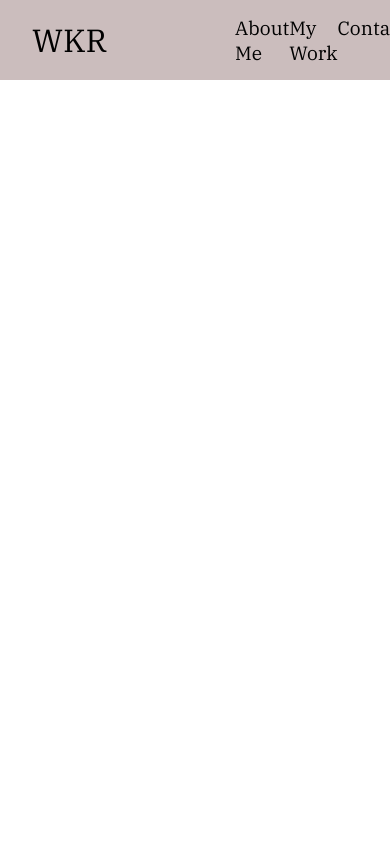
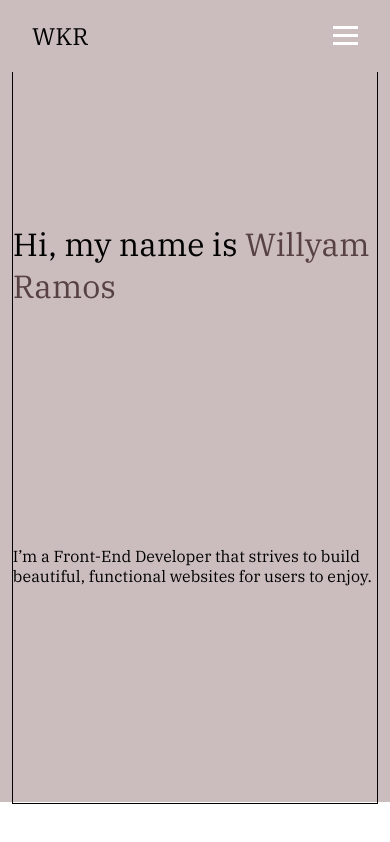
Before and after one commit to wramos1/wramos1.github.io, a React (Create React App) app: page / in a window 390 px wide. Built offline with nearby package versions, Linux system fonts and the light colour scheme.

Commit message:
Beginning home page and added resume and hover behaviors

```diff
--- a/src/App.css
+++ b/src/App.css
@@ -6,7 +6,6 @@
   position: fixed;
   width: 100%;
   z-index: 99;
-  padding-left: 2rem;
   background: #CBBDBD;
   max-height: 80px;
 }
@@ -18,6 +17,11 @@
 #home {
   font-weight: 100;
   font-size: 2rem;
+  padding-left: 2rem;
+}
+
+#home a:hover {
+  color: #574142;
 }
 
 .links {
@@ -26,11 +30,15 @@
   font-size: 1.2rem;
 }
 
-.quick-links{
+.quick-links {
   display: flex;
   flex-direction: row;
   list-style: none;
   justify-content: space-around;
+}
+
+.quick-link a:hover {
+  color: #574142;
 }
 
 a {
@@ -43,3 +51,108 @@ a {
   padding: 2px 20px;
   border-radius: 5px;
 }
+
+.resume-btn a:hover{
+  filter: brightness(70%)
+}
+
+
+.hamburger {
+  display: none;
+  cursor: pointer;
+  padding: 0 2rem;
+}
+
+.bar {
+  display: block;
+  width: 25px;
+  height: 3px;
+  margin: 5px auto;
+  background-color: white;
+}
+
+.home {
+  height: 95vh;
+  width: 100%;
+  display: flex;
+  background: #CBBDBD;
+}
+
+.home-contents {
+  display: flex;
+  justify-content: space-evenly;
+  height: 100%;
+  width: 40%;
+  margin: 0 3%;
+  border: 1px solid black;
+  flex-direction: column;
+}
+
+.home-contents h1 {
+  font-weight: 100;
+}
+
+.highlights {
+  color: #574142;
+}
+
+@media (max-width: 1280px) {
+  #home {
+    font-size: 1.5rem
+  }
+  .links {
+    font-size: 1rem;
+  }
+}
+
+
+
+@media (max-width: 768px) {
+  .hamburger {
+      display: block;
+  }
+
+  .hamburger.appear .bar:nth-child(1) {
+      transform: translateY(8px) rotate(45deg);
+  }
+
+  .hamburger.appear .bar:nth-child(3) {
+      transform: translateY(-8px) rotate(-45deg);
+  }
+
+  .hamburger.appear .bar:nth-child(2) {
+      opacity: 0;
+  }
+
+  .links {
+    height: 75%;
+    position: fixed;
+    left: -100%;
+    top: 40px;
+    flex-direction: column;
+    width: 100%;
+    text-align: center;
+    justify-content: center;
+    align-items: space-evenly;
+    z-index: 99;
+    padding: 0;
+}
+
+.links.appear {
+    left: 0;
+}
+
+.quick-links {
+        display: flex;
+        flex-direction: column;
+        justify-content: space-evenly;
+        align-items: center;
+        height: inherit;
+        gap: 10px;
+        background: #CBBDBD;
+}
+
+.home-contents {
+  width: 100%;
+}
+}
--- a/src/App.js
+++ b/src/App.js
@@ -1,11 +1,13 @@
 import React from 'react';
 import './App.css';
+import Home from './components/Home';
 import Navbar from './components/Navbar';
 
 function App() {
   return (
     <React.Fragment>
       <Navbar />
+      <Home />
     </React.Fragment>
   );
 }
--- /dev/null
+++ b/src/components/Home.jsx
@@ -0,0 +1,15 @@
+import React from 'react'
+
+const Home = () => {
+    return (
+        <div className='home'>
+            <div className='home-contents'>
+                <h1>Hi, my name is <span className='highlights'>Willyam Ramos</span></h1>
+                <p>I’m a Front-End Developer that strives to build beautiful, functional websites for users to enjoy.</p>
+
+            </div>
+        </div>
+    )
+}
+
+export default Home
--- a/src/components/Navbar.jsx
+++ b/src/components/Navbar.jsx
@@ -1,6 +1,13 @@
 import React from 'react'
+import Resume from '../CopyOfWillyamRamosResume.pdf';
 
 const Navbar = () => {
+
+    const hamburgerAppear = () => {
+        document.querySelector('.hamburger').classList.toggle('appear');
+        document.querySelector('.links').classList.toggle('appear');
+    }
+
     return (
         <nav className='navbar' >
             <div>
@@ -32,11 +39,17 @@ const Navbar = () => {
                     </li>
 
                     <li className='resume-btn'>
-                        <a href='resume'>
+                        <a href={Resume} target='_blank' rel='noreferrer'>
                             Resume
                         </a>
                     </li>
                 </ul>
+            </div>
+
+            <div className="hamburger" onClick={hamburgerAppear}>
+                <span className="bar"></span>
+                <span className="bar"></span>
+                <span className="bar"></span>
             </div>
         </nav >
     )
--- a/src/index.css
+++ b/src/index.css
@@ -6,4 +6,5 @@ body, html {
 
 * {
   font-family: 'IBM Plex Serif', serif;
+  transition: all 1s;
 }
```
Also changed, not shown: 1 other file (tests, documents, lock files or other folders).
